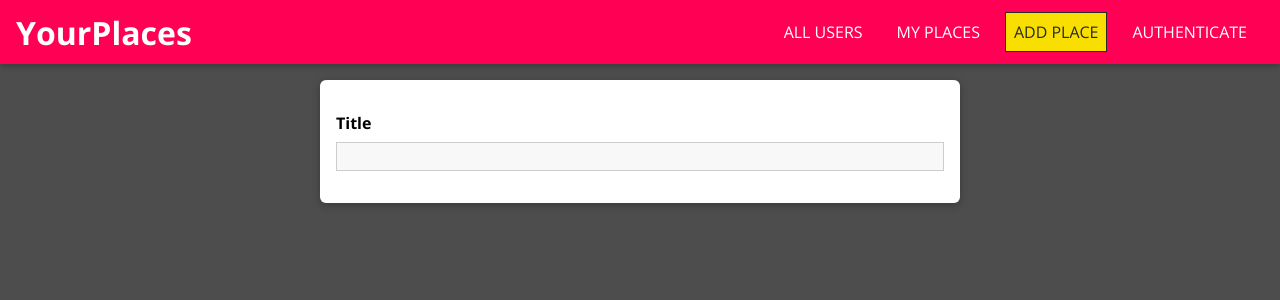
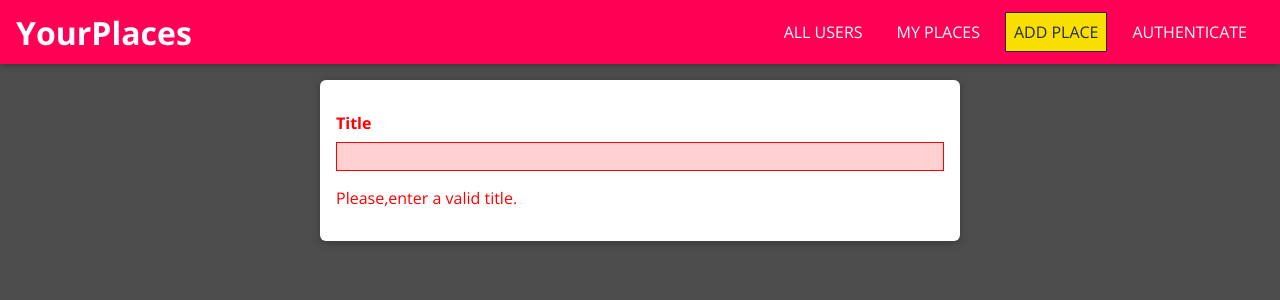
Before and after one commit to nhussaini/MERN, a React (Create React App) app: page /places/new in a window 1280 px wide. Shown: the top 300 px of the page. Built offline with nearby package versions, Linux system fonts and the light colour scheme.

Commit message:
managed state in the input component using useReducer

```diff
--- a/src/places/pages/NewPlace.js
+++ b/src/places/pages/NewPlace.js
@@ -6,7 +6,7 @@
 
 const NewPlace = () => {
     return <form className="place-form">
-        <Input element="input" type="text" label="Title" />
+        <Input element="input" type="text" label="Title" errorText="Please,enter a valid title."/>
     </form>
 };
 
--- a/src/shared/components/FormElements/Input.js
+++ b/src/shared/components/FormElements/Input.js
@@ -1,15 +1,36 @@
-import React from 'react';
+import React, {useReducer} from 'react';
 
 import './Input.css';
 
+const inputReducer = (state, action) =>{
+    switch (action.type){
+        case 'CHANGE':
+            return {
+                ...state,
+                value:action.val,
+                isValid:true
+            };
+        default:
+            return state;
+    }
+
+}
+
 
 const Input =props=>{
-    const element = props.element === 'input' ? <input id={props.id} type={props.type} placeholder={props.placeholder}/> :
-    <textarea id={props.id} row={props.rows || 3}/>
+    const [inputState, dispatch] = useReducer(inputReducer, {value: '', isValid: false});
 
-    return <div className={`form-control`}>
+    const changeHandler = event =>{
+        dispatch({type: 'CHANGE', val: event.target.value});
+
+    };
+    const element = props.element === 'input' ? <input id={props.id} type={props.type} placeholder={props.placeholder} onChange={changeHandler} value={inputState.value}/> :
+    <textarea id={props.id} row={props.rows || 3} onChange={changeHandler} value={inputState.value}/>
+
+    return <div className={`form-control ${!inputState.isValid && 'form-control--invalid'}`}>
         <label htmlFor={props.id}>{props.label}</label>
         {element}
+        {!inputState.isValid && <p>{props.errorText}</p>}
     </div>
 
 };
```
